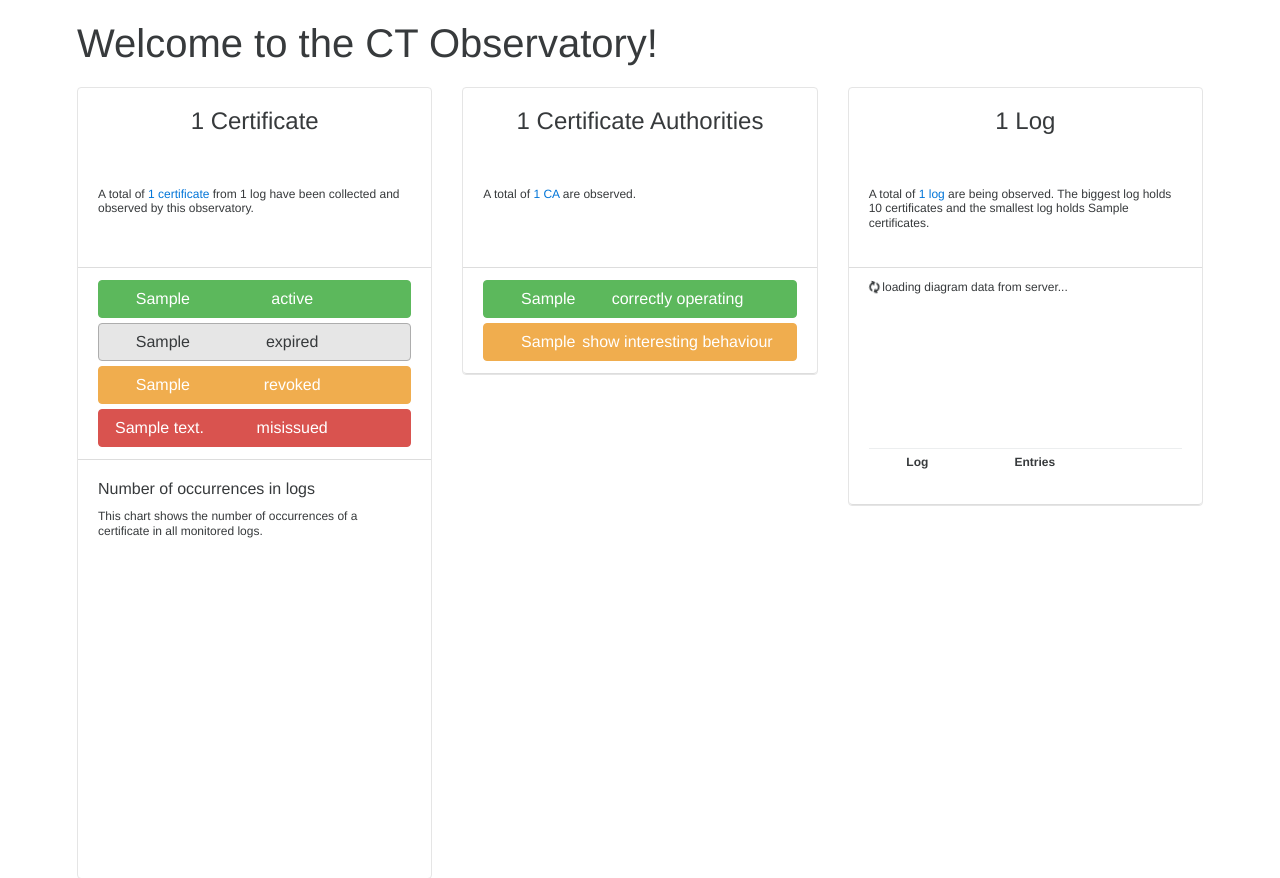
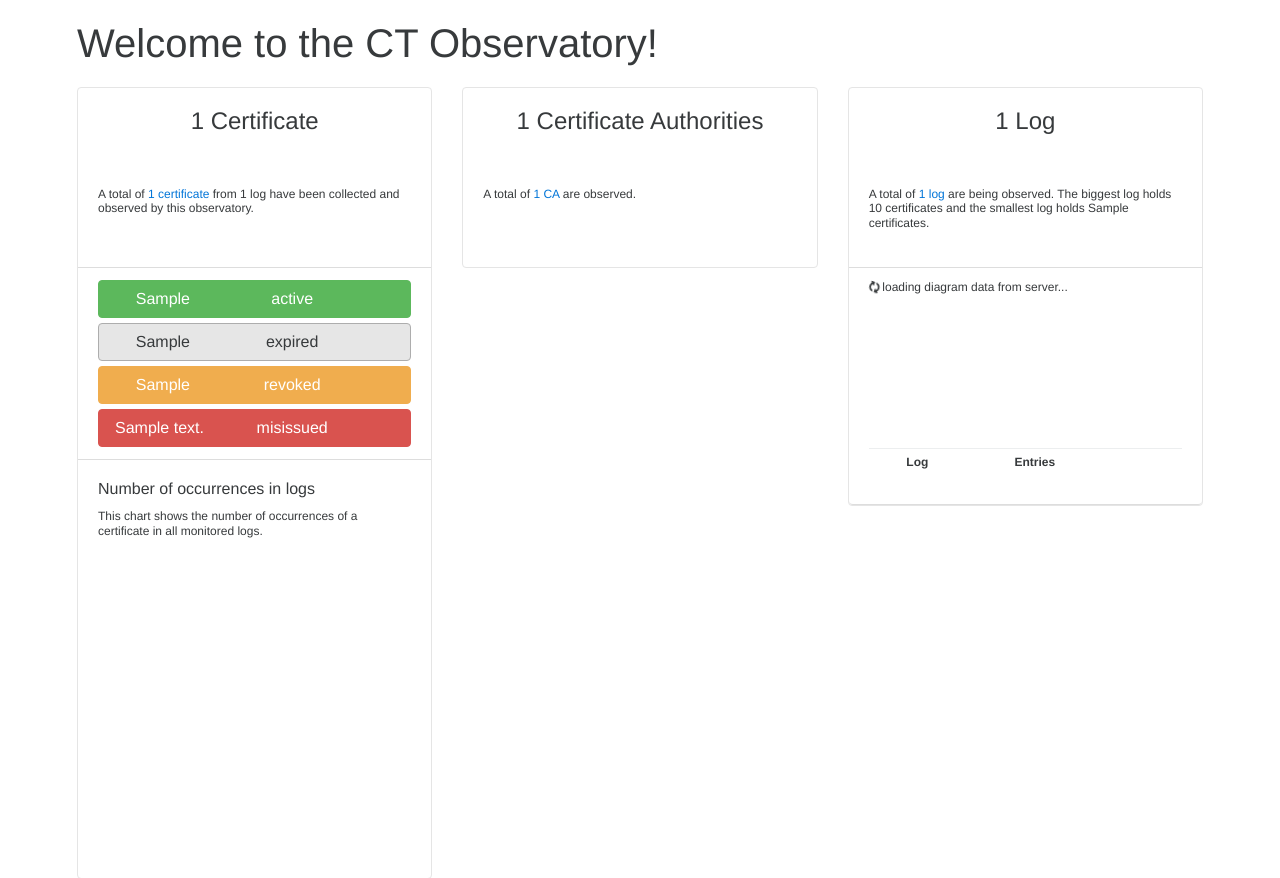
Before and after one commit to USECAP/ct-infrastructure, a Django app: template observatory/observer/templates/observer/index.html in a window 1280 px wide. Shown: the part 54-932 px from the top of the page. Run offline with Django 3.2, Linux system fonts and the light colour scheme; the template is opened without the code that fills it: most values are stand-ins (such as "Sample title", 1, 10 or a date in 2020); some libraries are stand-ins or nearby versions.

Commit message:
removed unused behaving/interesting section on start page

```diff
--- a/observatory/observer/templates/observer/index.html
+++ b/observatory/observer/templates/observer/index.html
@@ -42,12 +42,12 @@
                 <div class="card-block" style="height:100px;">
                     <p class="card-text">A total of <a href="{% url 'observer:caall' %}">{{ total_ca }} CA{{ total_ca|pluralize }}</a> are observed.</p>
                 </div>
-                <ul class="list-group list-group-flush">
+                <!--<ul class="list-group list-group-flush">
                     <li class="list-group-item">
                         <a href="{% url 'observer:caall' %}" class="btn btn-success btn-block"><span class="pull-left text-right obs-info">{{ behaving_cas }}</span>correctly operating</a>
                         <a href="{% url 'observer:caall' %}" class="btn btn-warning btn-block"><span class="pull-left text-right obs-info">{{ interesting_cas }}</span>show interesting behaviour</a>
                     </li>
-                </ul>
+                </ul>-->
             </div>
         </div>
         <div class="col-md-4">
```
